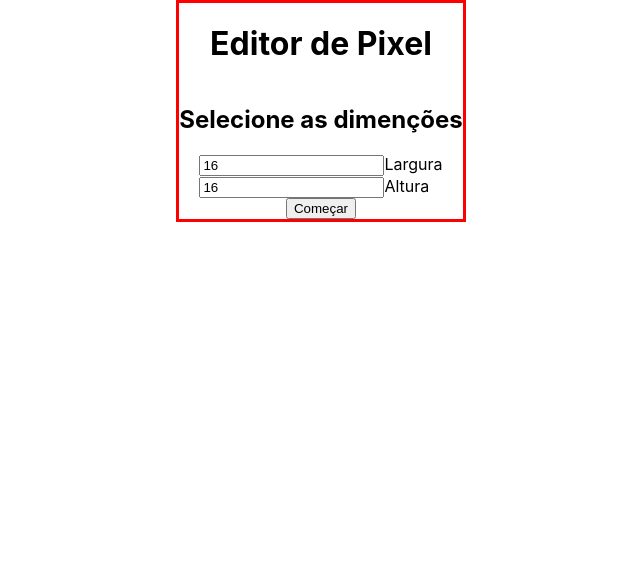
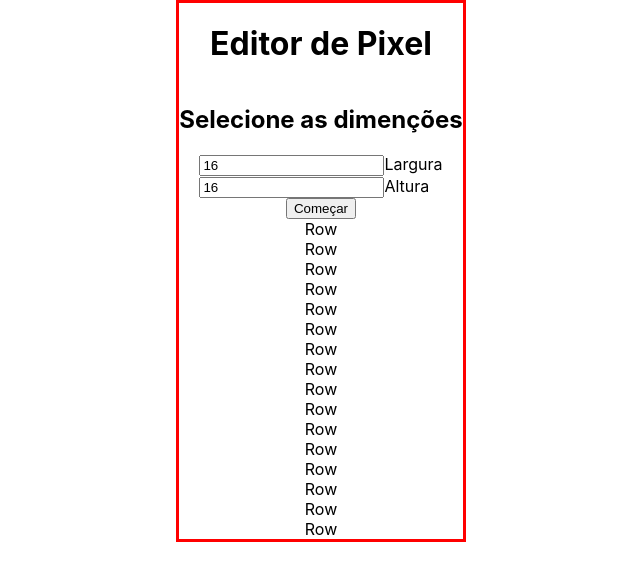
Before and after one commit to PedroSehn/pixel-art-project, a React (Create React App) app: page / in a window 1280 px wide. Shown: the top 580 px of the page, without its empty margins (319-959 px from the left). Built offline with nearby package versions, Linux system fonts and the light colour scheme.

Commit message:
adiciona configuraçoes iniciais do drawing panel

```diff
--- a/src/components/DrawingPanel.js
+++ b/src/components/DrawingPanel.js
@@ -1,8 +1,20 @@
 import React from "react";
+import Row from './Row'
 
-function DrawingPanel(){
+function DrawingPanel(props){
+    const {width, height, selectedColor } = props;
+    let rows = [];
+
+    for(let i = 0; i < height; i++){
+        rows.push(<Row key={ i } width={ width } selectedColor={ selectedColor } />)
+    }
+
     return(
-        <div id="drawing-panel"> DrawingPanel </div>
+        <div id="drawing-panel">
+            <section id="pixels">
+                {rows}
+            </section>
+        </div>
      )
 }
 
--- a/src/components/Editor.js
+++ b/src/components/Editor.js
@@ -1,7 +1,7 @@
 import React, { useState } from "react";
 import '../styles/Editor.css'
 import { CirclePicker } from 'react-color';
-
+import DrawingPanel from './DrawingPanel';
 
 function Editor(){
     const [panelWidth, setPanelWidth] = useState(16);
@@ -56,6 +56,12 @@ function Editor(){
             <button className="button" onClick={initializeDrawingPanel}>{buttonText}</button>
 
             {hideOptions && (<CirclePicker color={selectedColor} onChangeComplete={changeColor}/>)}
+
+            <DrawingPanel
+            width={panelWidth}
+            height={panelHeight}
+            selectedColor={selectedColor}
+            />
         </div>
      )
 }
```
